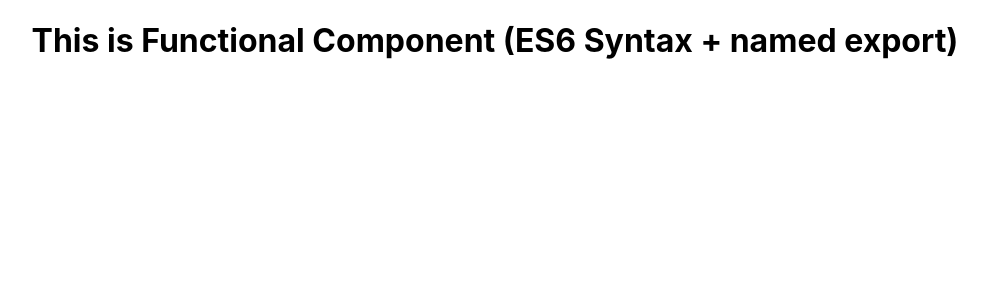
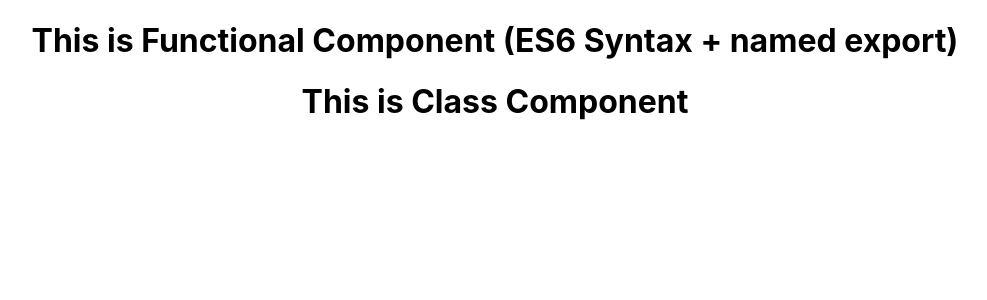
Before and after one commit to sagarteria/Sample-Create-React-App, a React (Create React App) app: page / in a window 1280 px wide. Shown: the top 300 px of the page, without its empty margins (145-1132 px from the left). Built offline with nearby package versions, Linux system fonts and the light colour scheme.

Commit message:
updated Readme.md - added Difference between Functional & Class Components

```diff
--- a/src/App.js
+++ b/src/App.js
@@ -1,11 +1,13 @@
 import logo from './logo.svg';
 import './App.css';
 import { FunctionalComponent } from './components/FunctionalComponent';
+import ClassComponent from './components/ClassComponent';
 
 function App() {
   return (
     <div className="App">
       <FunctionalComponent />
+      <ClassComponent />
     </div>
   );
 }
--- /dev/null
+++ b/src/components/ClassComponent.js
@@ -0,0 +1,9 @@
+import React, { Component } from 'react';
+
+class ClassComponent extends Component{
+  render () {
+    return <h1>This is Class Component</h1>
+  }
+}
+
+export default ClassComponent
```
Also changed, not shown: 1 other file (tests, documents, lock files or other folders).
